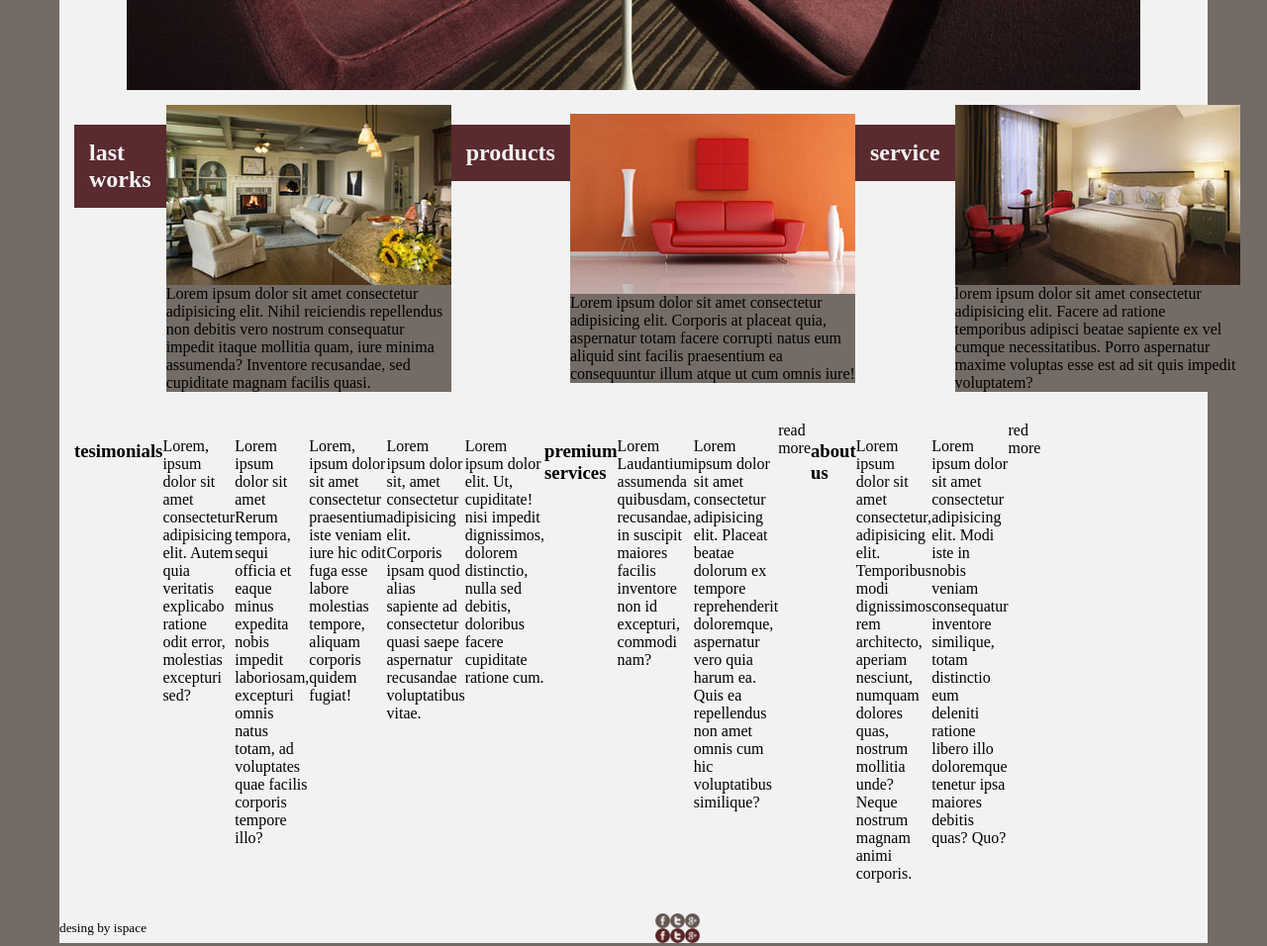
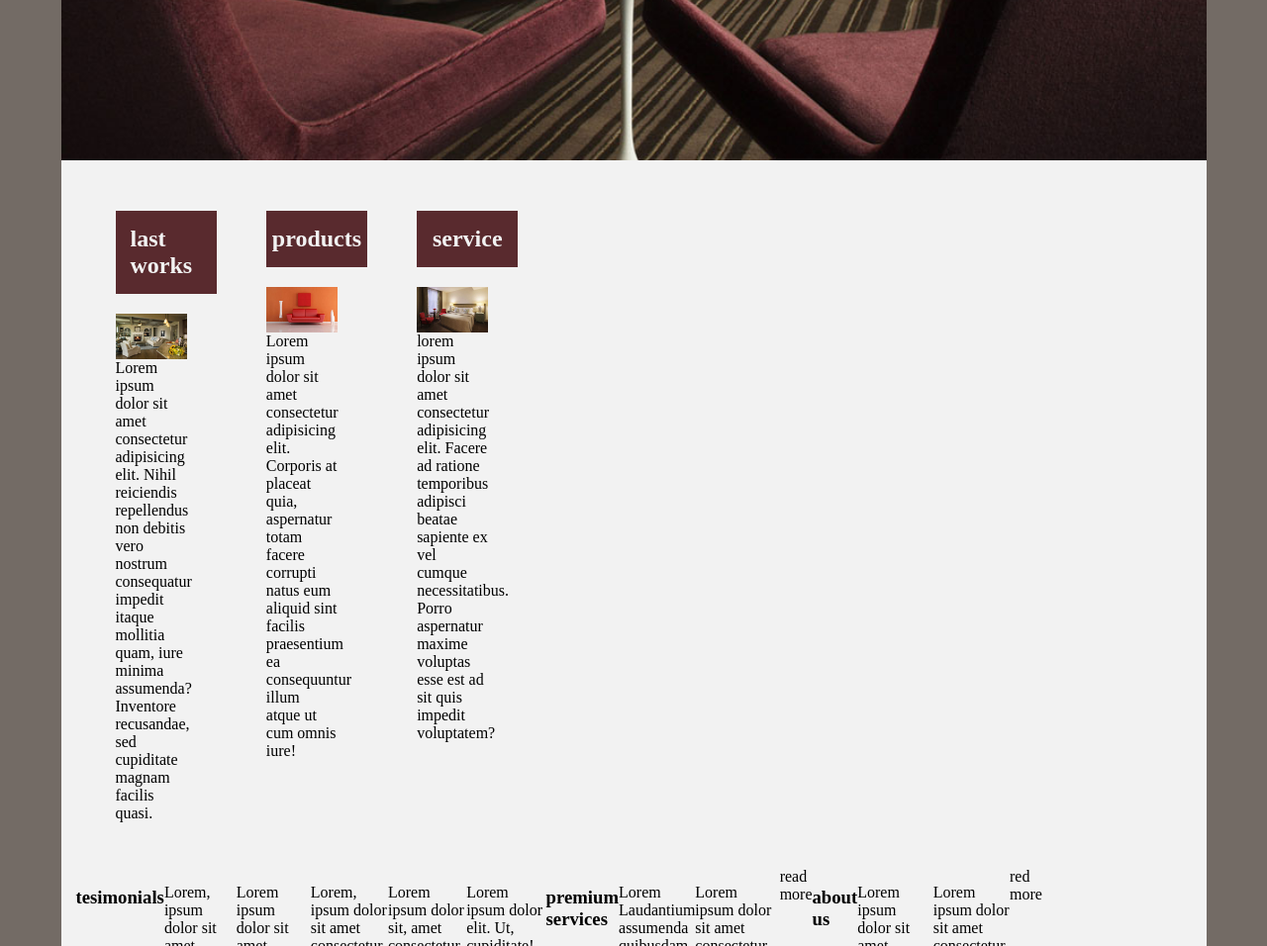
Before and after one commit to brainbanana/nouveau_devoir, a plain HTML site: page index.html in a window 1280 px wide. Shown: the part 720-1676 px from the top of the page at 99% size. Drawn offline with Linux system fonts and the light colour scheme.

Commit message:
modif h2 en html et test en css

```diff
--- a/assets/css/style.css
+++ b/assets/css/style.css
@@ -11,15 +11,17 @@ h1 {
 }
 
 header ,main ,footer {
-    width: 1160px;
+    width: 1157px;
     margin: auto;
     background-color: #f2f2f2;
 }
 
 img {
+    width: 100%;
     display: flex;
     margin: auto;
 }
+
 body {
     background-color: #736B65;
 }
@@ -27,10 +29,7 @@ body {
 figure {
     display: flex;
     flex-direction: column;
-    width: 1160px;
-    margin: auto;
-    justify-content: center;
-    background-color: #736B65;
+    width: 25%
 }
 
 .container {
@@ -65,9 +64,9 @@ h2 {
 footer {
     display: flex;
     align-items: center;
-    justify-content: space-between;
 }
 
 footer img {
     width: 45px;
+    padding-bottom: 15px;
 }
--- a/index.html
+++ b/index.html
@@ -20,18 +20,18 @@
     <main>
         <img src="./assets/img/carousel/carousel-1.jpg"alt="image"/>
         <div class="left-content">
-            <h2>last works</h2>
             <figure>
+                <h2>last works</h2>
                 <img src="./assets/img/pic1.jpg"alt="image"/>
                 <figcaption>Lorem ipsum dolor sit amet consectetur adipisicing elit. Nihil reiciendis repellendus non debitis vero nostrum consequatur impedit itaque mollitia quam, iure minima assumenda? Inventore recusandae, sed cupiditate magnam facilis quasi.</figcaption>
             </figure>
-            <h2>products</h2>
             <figure>
+                <h2>products</h2>
                 <img src="./assets/img/pic2.jpg"alt="image"/>
                 <figcaption>Lorem ipsum dolor sit amet consectetur adipisicing elit. Corporis at placeat quia, aspernatur totam facere corrupti natus eum aliquid sint facilis praesentium ea consequuntur illum atque ut cum omnis iure!</figcaption>
             </figure>
-            <h2>service</h2>
             <figure>
+                <h2>service</h2>
                 <img src="./assets/img/pic3.jpg"alt="image"/>
                 <figcaption>lorem ipsum dolor sit amet consectetur adipisicing elit. Facere ad ratione temporibus adipisci beatae sapiente ex vel cumque necessitatibus. Porro aspernatur maxime voluptas esse est ad sit quis impedit voluptatem?</figcaption>
             </figure>
```
